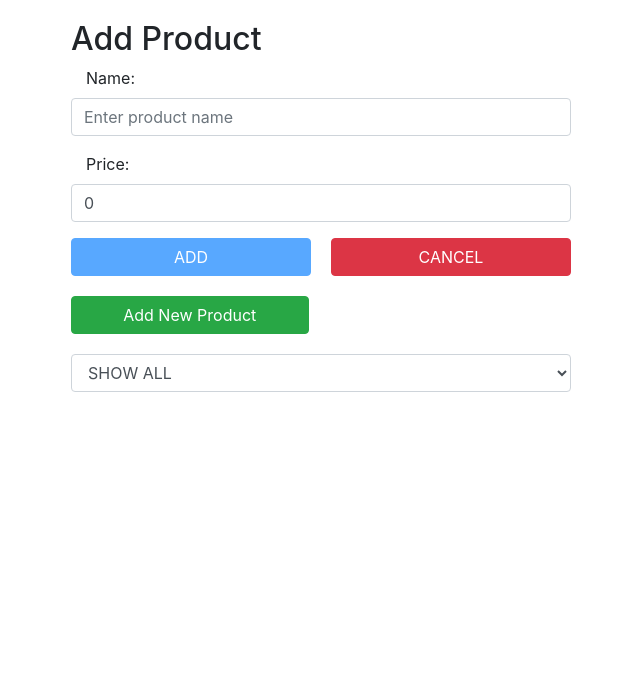
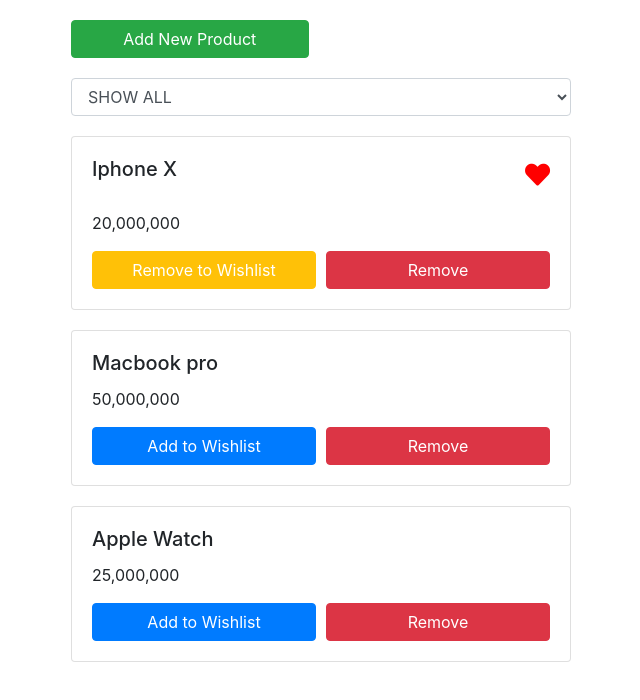
Before and after one commit to huongnguyen08/ng1503, an Angular app: page / in a window 1280 px wide. Shown: the top 700 px of the page, without its empty margins (319-959 px from the left). Built offline with nearby package versions, Linux system fonts and the light colour scheme.

Commit message:
showForm

```diff
--- a/src/app/product/add-product.component.html
+++ b/src/app/product/add-product.component.html
@@ -1,4 +1,4 @@
-<div style="margin:20px">
+<div style="margin:20px" *ngIf="showForm">
     <h2>Add Product</h2>
     <form
     [formGroup]="formAddProduct"
@@ -19,6 +19,6 @@
       </div>
     </form>
   </div>
-  <div style="margin:20px" >
+  <div style="margin:20px"  *ngIf="!showForm">
     <button class="btn btn-success" style="width:47.5%">Add New Product</button>
   </div>
--- a/src/app/product/add-product.component.ts
+++ b/src/app/product/add-product.component.ts
@@ -1,4 +1,4 @@
-import { Component, OnInit } from '@angular/core';
+import { Component, OnInit, Input } from '@angular/core';
 import { FormBuilder, FormGroup, Validators } from '@angular/forms';
 
 @Component({
@@ -7,7 +7,9 @@
     styleUrls: ['./product.component.css']
 })
 export class AddProductComponent implements OnInit {
+    @Input() showForm: boolean;
     formAddProduct: FormGroup;
+
     constructor( private fb: FormBuilder) {}
     ngOnInit() {
         this.formAddProduct = this.fb.group({
--- a/src/app/product/item-product.component.html
+++ b/src/app/product/item-product.component.html
@@ -1,5 +1,5 @@
 <div style="margin:20px"
-*ngFor="let product of productFilterred">
+*ngFor="let product of productList">
   <div class="card">
     <div class="card-body">
       <div class="name">
--- a/src/app/product/product.component.html
+++ b/src/app/product/product.component.html
@@ -1,9 +1,13 @@
 <div class="container">
   <div class="row justify-content-center">
     <div class="col-6">
-        <app-add-product></app-add-product>
+        <app-add-product
+        [showForm]="isShowForm"
+        ></app-add-product>
         <app-filter-product></app-filter-product>
-        <app-item-product></app-item-product>
+        <app-item-product
+        [productList]="products"
+        ></app-item-product>
     </div>
   </div>
 </div>
```
Also changed, not shown: src/app/product/item-product.component.ts (+8 -2 lines).
